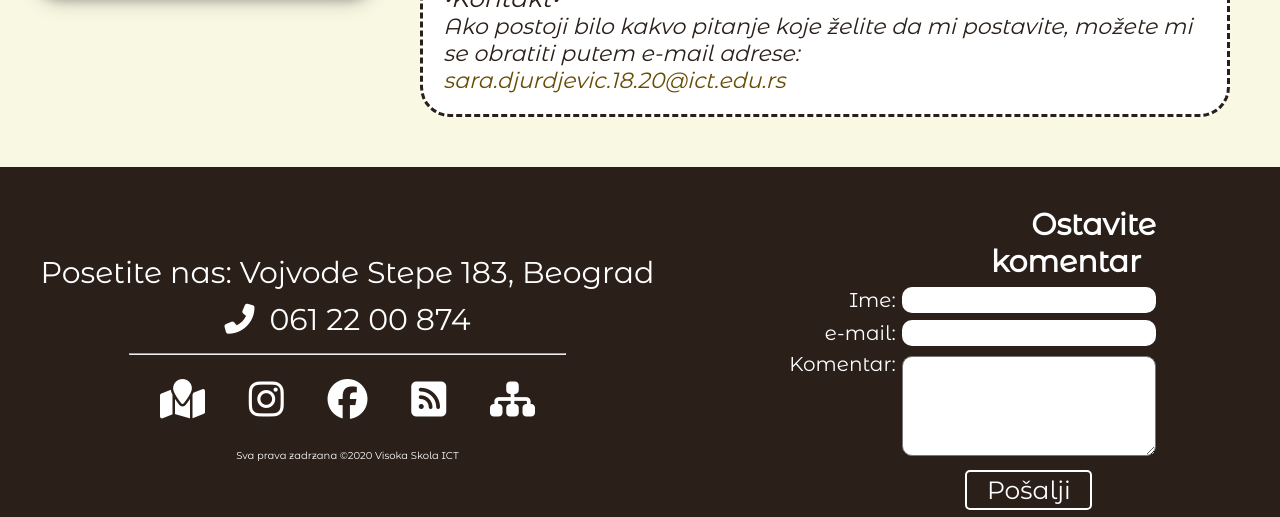
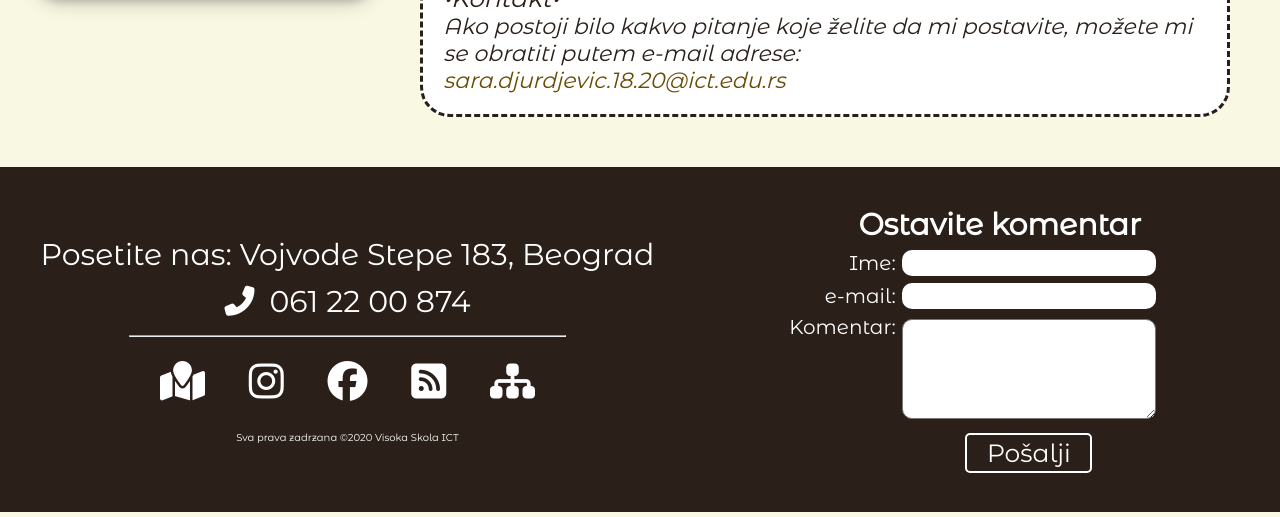
Before and after one commit to SaraRed2/SaraRed2.github.io, a plain HTML site: page pages/o-autoru.html in a window 1280 px wide. Shown: the part 585-1102 px from the top of the page. Drawn offline with Linux system fonts and the light colour scheme.

Commit message:
Mini ispravke

```diff
--- a/pages/o-autoru.html
+++ b/pages/o-autoru.html
@@ -74,8 +74,7 @@
 					<table>
 						<tbody>
 							<tr>
-								<td>&ensp;</td>
-								<td class="pisi">
+								<td colspan="2" class="pisi">
 									<h3>Ostavite komentar&ensp;</h3>
 								</td>
 							</tr>
```
Also changed, not shown: pages/o-nama.html (+1 -2 lines), pages/proizvodi.html (+1 -2 lines).
